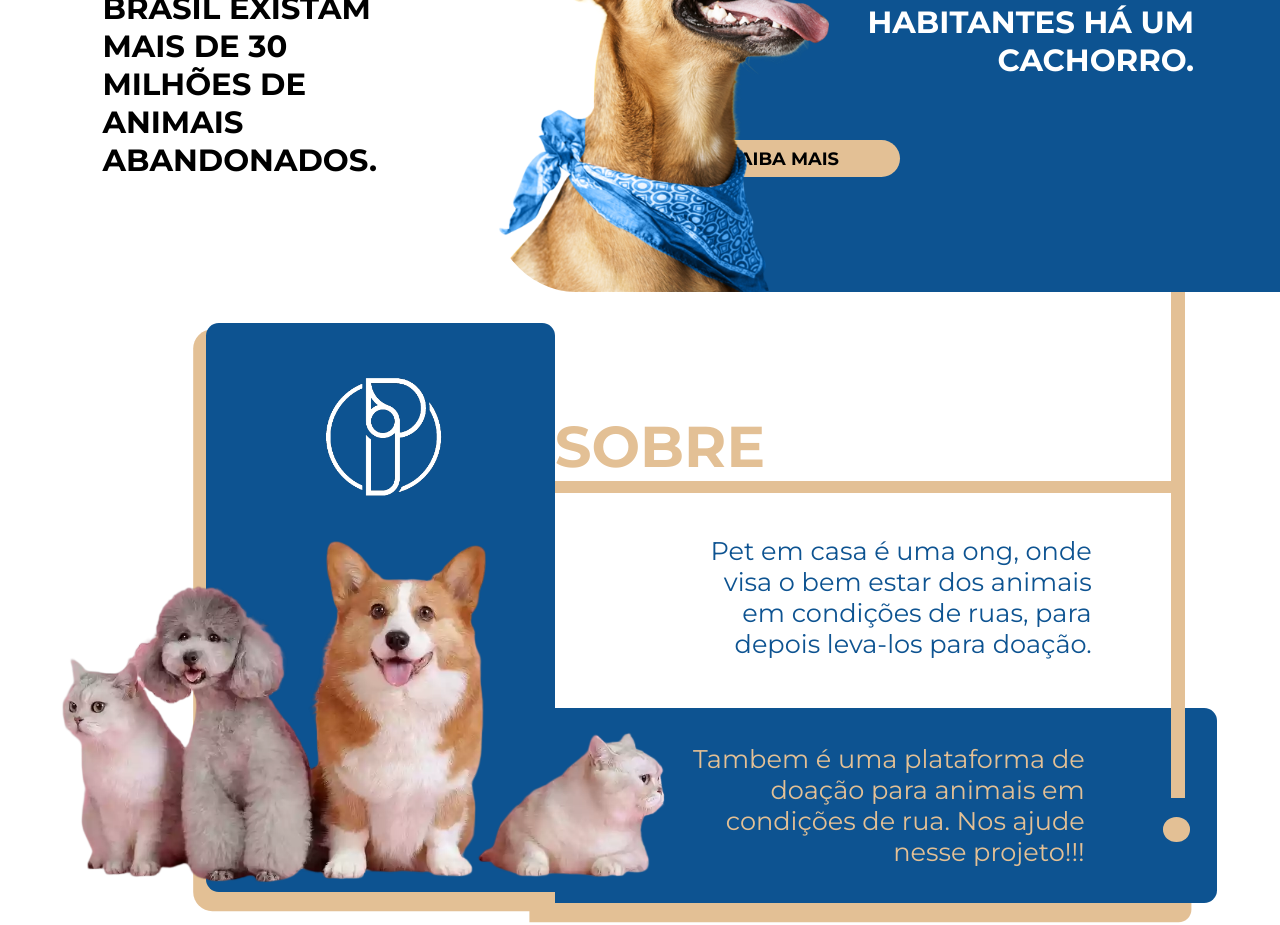
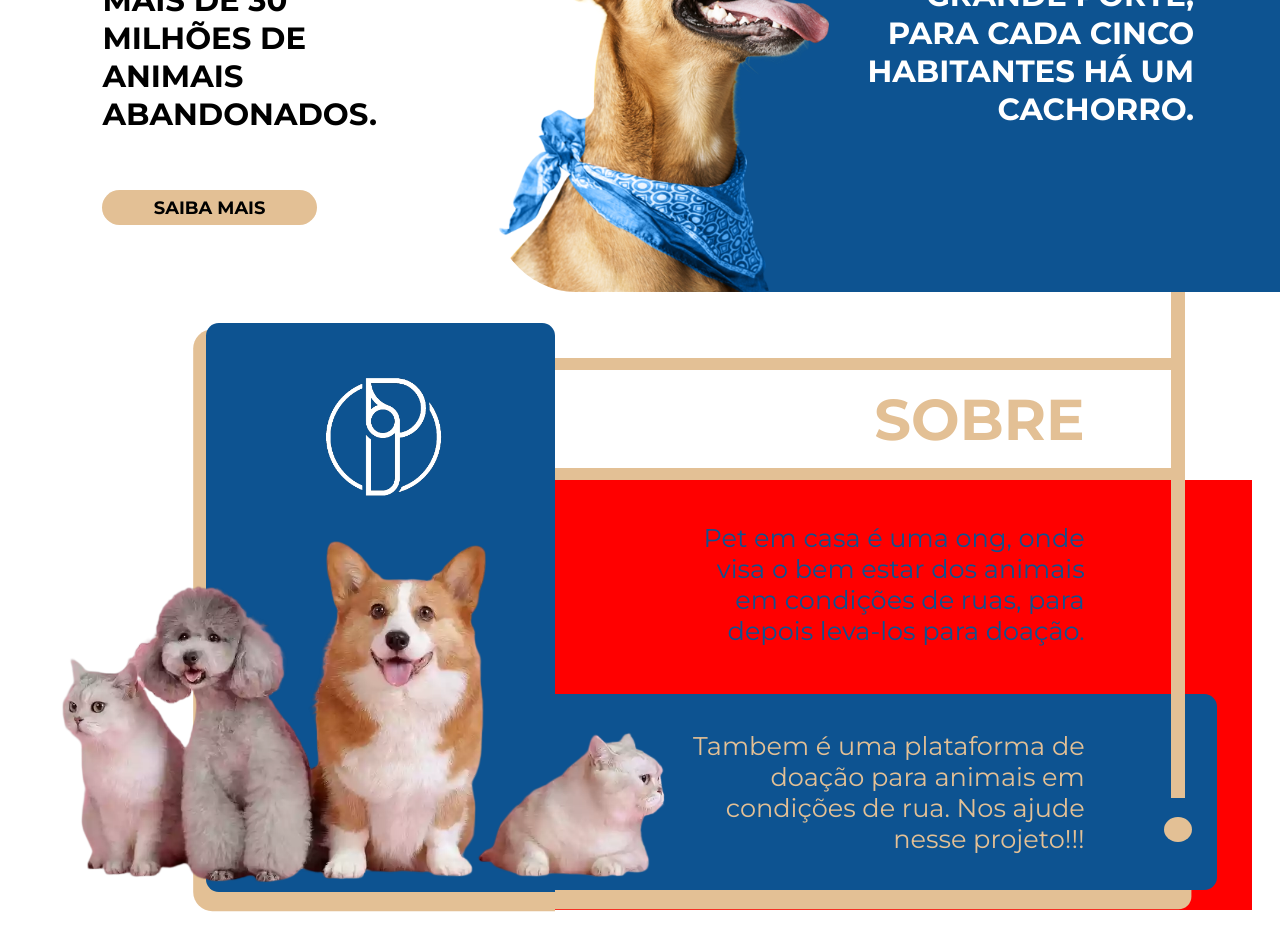
Before and after one commit to Al3ncar/PTH, a React (Create React App) app: page / in a window 1280 px wide. Shown: the part 340-1265 px from the top of the page. Built offline with nearby package versions, Linux system fonts and the light colour scheme.

Commit message:
PEC: estilizando a main

```diff
--- a/src/assets/App.css
+++ b/src/assets/App.css
@@ -139,7 +139,7 @@ h1{ width: 18%; margin: 0 2%;}
   border-radius: 50%;
   background-color: #E3C095;
   position: relative;
-  right: 7%; top:83%;
+  right: 6.9%; top:83%;
   z-index: 3;
 }
 
@@ -164,31 +164,29 @@ h1{ width: 18%; margin: 0 2%;}
 .Dogs{ width: 100%; }
 
 .tilt_sobre{
-  width: 90%; padding: 17% 0% 0% 0;
+  width: 90%; margin-top:9.4%; padding: 2% 14% 2% 0;
+  border: 1vw solid #E3C095;
+  border-right: none ;
+  border-left: none ;
   font-size: 3vw;
-  border-bottom: 1vw solid #E3C095 ;
+  text-align: end;
   color: #E3C095;
 }
-
-.tilt_sobre > h2{
-
-}
-
 .cont_sobre{
   width: 100%;
   border-radius: 2.5vw 0 0 0;
 }
 .cont_Pargs{
-  width: 100%;
+  width: 100%; height: 68%;
+  background-color: red;
   display: flex;
   flex-direction: column;
-  justify-content: space-between;
 }
 .parg_sobre_first{
-  width: 95%; padding: 6% 18% 7%;
+  width: 94%; padding: 6% 18% 7% ;
   font-size: 2vw;
+  text-align: end;
   color: #0D5391;
-  text-align: end;
 }
 
 .parg_sobre_second{
@@ -200,5 +198,7 @@ h1{ width: 18%; margin: 0 2%;}
   text-align: end;
   background-color: #0D5391;
   color: #E3C095;
+
+  position: relative;
   z-index: 1;
 }
--- a/src/assets/App.js
+++ b/src/assets/App.js
@@ -71,16 +71,15 @@ export default class App extends React.Component{
                    A ORGANIZAÇÃO MUNDIAL DA SAÚDE ESTIMA QUE SÓ NO BRASIL EXISTAM MAIS DE 30 MILHÕES DE ANIMAIS ABANDONADOS.
                   </p>
                 </div>
-
+                <div className="btn_header_left">
+                  <button> SAIBA MAIS </button>
+                </div>
               </div>
               <div className="header_right">
                 <div className="cont_parg_right">
                   <p>
                     ENTRE 10 MILHÕES DE GATOS E 20 MILHÕES DE CÃES. EM CIDADES DE GRANDE PORTE, PARA CADA CINCO HABITANTES HÁ UM CACHORRO.
                   </p>
-                </div>
-                <div className="btn_header_left">
-                  <button> SAIBA MAIS </button>
                 </div>
                 <div className="box_dog">
                   <img src={Dog} alt="Cachorro Imagem"/>
@@ -99,6 +98,7 @@ export default class App extends React.Component{
               <div className="box_Dogs">
                 <img className="Dogs" src={DogsBc} alt="cachorros juntos"/>
               </div>
+
             </section>
 
             <section className="cont_sobre">
```
